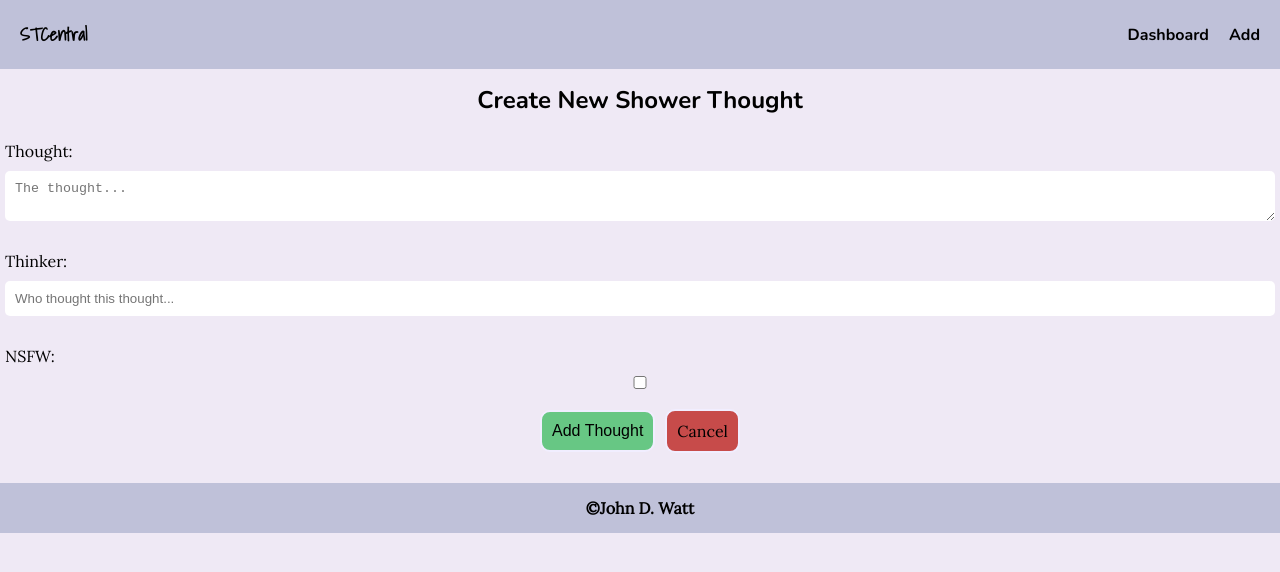
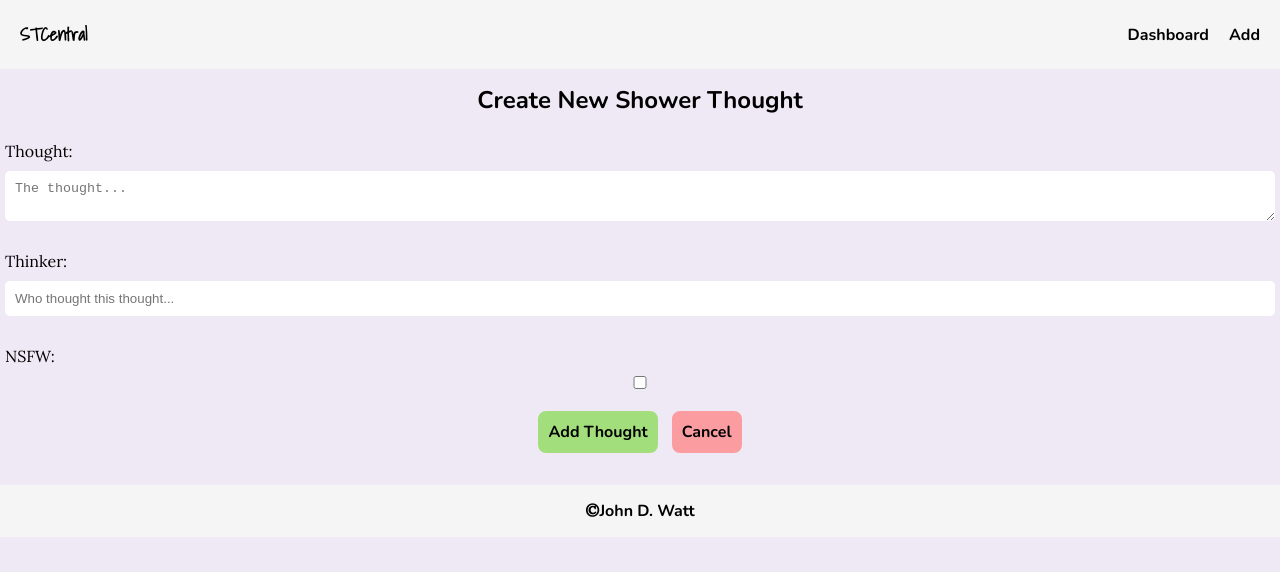
Before and after one commit to johndwatt/shower-thoughts-frontend, a React (Create React App) app: page /dashboard/add in a window 1280 px wide. Shown: the top 572 px of the page. Built offline with nearby package versions, Linux system fonts and the light colour scheme.

Commit message:
changes to color scheme

```diff
--- a/src/App.css
+++ b/src/App.css
@@ -32,13 +32,14 @@ h3 {
 
 .button {
 	padding: 10px;
-    border: solid 2px #F1EEFF;
+    border: solid 2px var(--background-color);;
     border-radius: 10px;
     margin: 0px 5px;
     cursor: pointer;
     white-space: nowrap;
     transition: 0.2s;
 	text-decoration: none;
+	font-family: var(--heading-font);
 }
 
 
--- a/src/styles/accessories.css
+++ b/src/styles/accessories.css
@@ -1,15 +1,25 @@
 :root {
     /* Colors:
 
-    #C0BBC4*/
-    --primary: #BFC1D9;
+    #C0BBC4
+    #BFC1D9
+
+    --primary: #E1E3FA;
     --background-color: #EFE9F5;
     --dark-font-color: #0E1221;
     --light-font-color: #f9f1e6;
     --danger: #C74B4A;
     --info: #4091C7;
-    --success: #67C784;
-    --warning: #C6B86A;
+    --success: #67C784#DBF5D0;
+    --warning: #C6B86A;*/
+    --primary: #F5F5F5;
+    --background-color: #EFE9F5;
+    --dark-font-color: #0E1221;
+    --light-font-color: #f9f1e6;
+    --danger: #fa9ca0;
+    --info: #b8c3f9;
+    --success: #a2df7c;
+    --warning: #f3f78a;
 
 
     /* Fonts */
--- a/src/styles/components/Footer.css
+++ b/src/styles/components/Footer.css
@@ -17,6 +17,7 @@
 .footer-link {
     text-decoration: none;
     color: var(--font-color);
+    font-family: var(--heading-font);
 }
 
 .footer-link:hover {
--- a/src/styles/components/Form.css
+++ b/src/styles/components/Form.css
@@ -23,7 +23,7 @@
 
 .form-submit:hover {
     background-color: var(--background-color);
-    color: var(--success);
+    color: var(--font-color);
     border: 2px solid var(--success);
 }
 
@@ -40,7 +40,7 @@
 
 .form-cancel:hover {
     background-color: var(--background-color);
-    color: var(--danger);
+    color: var(--font-color);
     border: 2px solid var(--danger);
 }
 
--- a/src/styles/components/ThoughtContainer.css
+++ b/src/styles/components/ThoughtContainer.css
@@ -30,7 +30,7 @@
 /* Dashboard Search Buttons */
 .thought-container-search-btns > button {
     padding: 10px;
-    border: solid 2px #F1EEFF;
+    border: solid 2px var(--background-color);
     border-radius: 10px;
     margin: 0px 5px;
     cursor: pointer;
```
